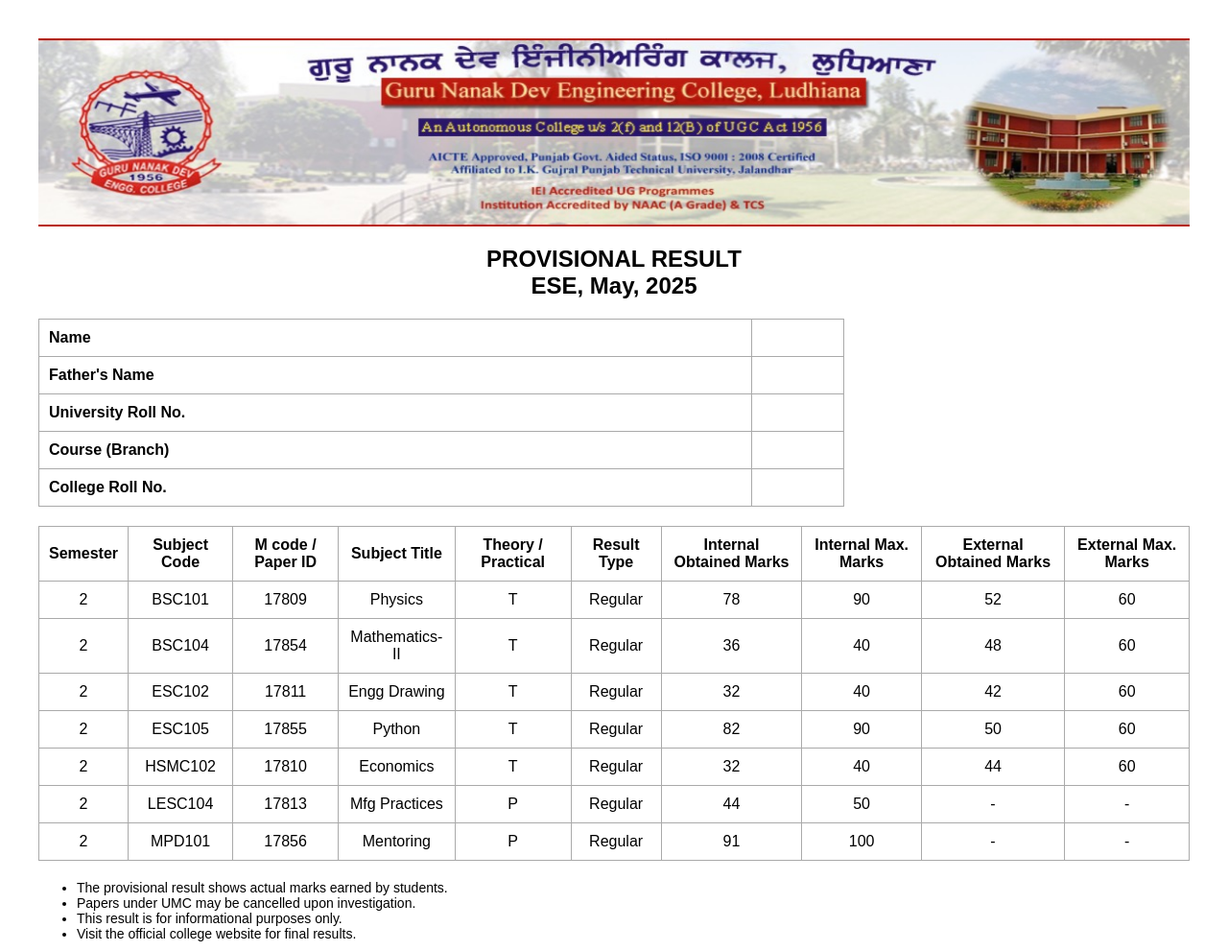
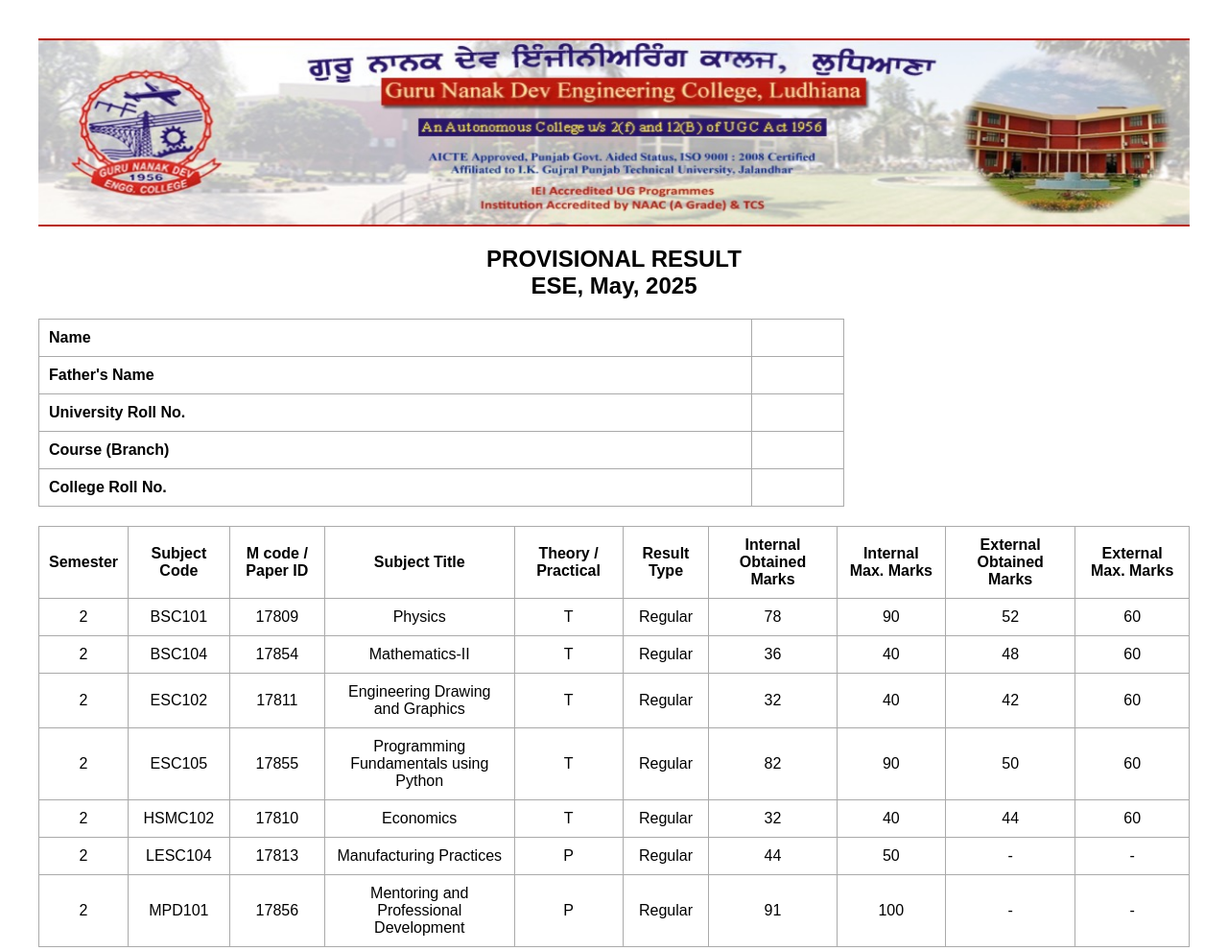
Before and after one commit to Punnerveer/gndecResult.io, a plain HTML site: page result.html in a window 1280 px wide. Shown: the top 991 px of the page at 96% size. Drawn offline with Linux system fonts and the light colour scheme.

Commit message:
Update result.html

```diff
--- a/result.html
+++ b/result.html
@@ -70,11 +70,11 @@
     <tbody>
       <tr><td>2</td><td>BSC101</td><td>17809</td><td>Physics</td><td>T</td><td>Regular</td><td>78</td><td>90</td><td>52</td><td>60</td></tr>
       <tr><td>2</td><td>BSC104</td><td>17854</td><td>Mathematics-II</td><td>T</td><td>Regular</td><td>36</td><td>40</td><td>48</td><td>60</td></tr>
-      <tr><td>2</td><td>ESC102</td><td>17811</td><td>Engg Drawing</td><td>T</td><td>Regular</td><td>32</td><td>40</td><td>42</td><td>60</td></tr>
-      <tr><td>2</td><td>ESC105</td><td>17855</td><td>Python</td><td>T</td><td>Regular</td><td>82</td><td>90</td><td>50</td><td>60</td></tr>
+      <tr><td>2</td><td>ESC102</td><td>17811</td><td>Engineering Drawing and Graphics</td><td>T</td><td>Regular</td><td>32</td><td>40</td><td>42</td><td>60</td></tr>
+      <tr><td>2</td><td>ESC105</td><td>17855</td><td>Programming Fundamentals using Python</td><td>T</td><td>Regular</td><td>82</td><td>90</td><td>50</td><td>60</td></tr>
       <tr><td>2</td><td>HSMC102</td><td>17810</td><td>Economics</td><td>T</td><td>Regular</td><td>32</td><td>40</td><td>44</td><td>60</td></tr>
-      <tr><td>2</td><td>LESC104</td><td>17813</td><td>Mfg Practices</td><td>P</td><td>Regular</td><td>44</td><td>50</td><td>-</td><td>-</td></tr>
-      <tr><td>2</td><td>MPD101</td><td>17856</td><td>Mentoring</td><td>P</td><td>Regular</td><td>91</td><td>100</td><td>-</td><td>-</td></tr>
+      <tr><td>2</td><td>LESC104</td><td>17813</td><td>Manufacturing Practices</td><td>P</td><td>Regular</td><td>44</td><td>50</td><td>-</td><td>-</td></tr>
+      <tr><td>2</td><td>MPD101</td><td>17856</td><td>Mentoring and Professional Development</td><td>P</td><td>Regular</td><td>91</td><td>100</td><td>-</td><td>-</td></tr>
     </tbody>
   </table>
 
```
